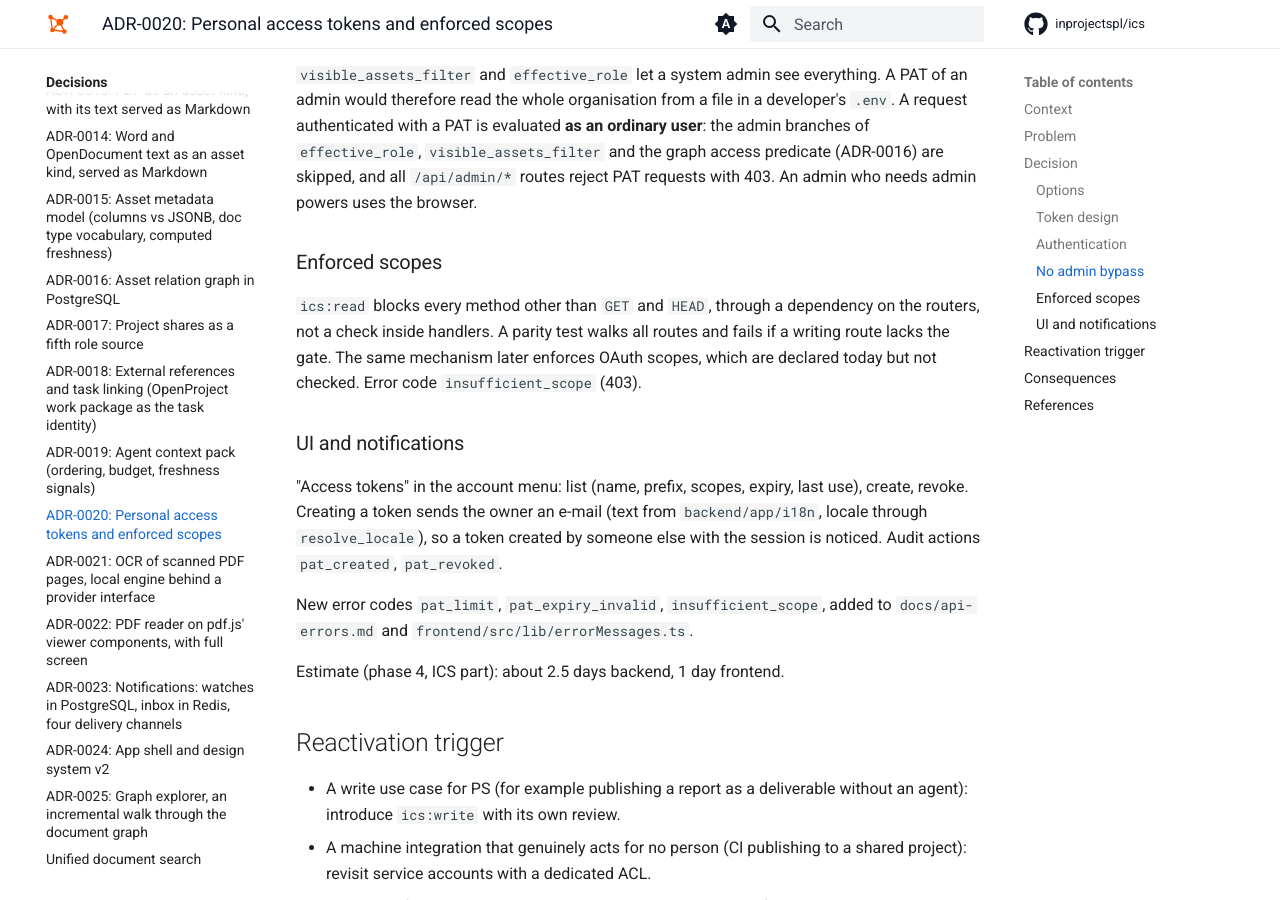
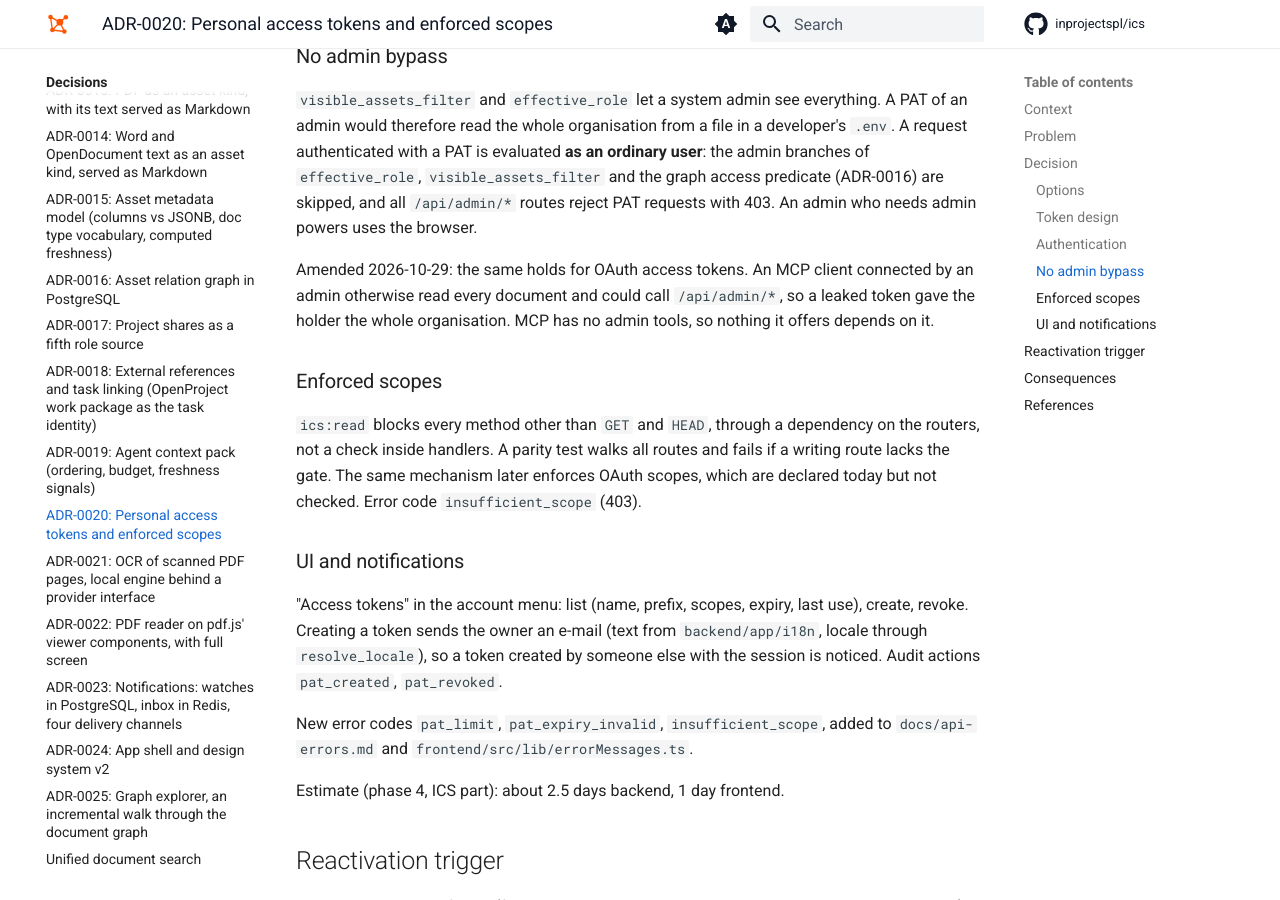
Before and after one commit to inprojectspl/ics, an MkDocs documentation site: the page built from docs/decisions/0020-personal-access-tokens.md, in a window 1280 px wide and 900 px high, scrolled down 2308 px. Built offline with MkDocs 1.6.1 and Material for MkDocs 9.7.7, drawn with Linux system fonts in a browser that asks for light colours; comment, search, counter and statistics services are not loaded; some of the changed text lies outside the part shown.

Commit message:
fix(auth): drop admin powers for OAuth bearer tokens
An admin's MCP token read every document and reached /api/admin/*, so a leaked token exposed the whole organisation. Like a personal access token, an OAuth request is now evaluated as an ordinary user (ADR-0020, amended).

```diff
--- a/docs/decisions/0020-personal-access-tokens.md
+++ b/docs/decisions/0020-personal-access-tokens.md
@@ -1,6 +1,7 @@
 # ADR-0020: Personal access tokens and enforced scopes
 
-**Status:** Accepted, 2026-09-26. Implemented (phase 4 of the document graph work).
+**Status:** Accepted, 2026-09-26. Implemented (phase 4 of the document graph work). Amended
+2026-10-29: OAuth access tokens lose admin powers the same way.
 **Decision owners:** Owner.
 **Scope:** new table `personal_access_tokens`, `backend/app/auth.py` (bearer branch),
 `backend/app/permissions.py` (no admin bypass for PAT requests), a scope dependency on
@@ -77,6 +78,10 @@
 skipped, and all `/api/admin/*` routes reject PAT requests with 403. An admin who needs
 admin powers uses the browser.
 
+Amended 2026-10-29: the same holds for OAuth access tokens. An MCP client connected by an
+admin otherwise read every document and could call `/api/admin/*`, so a leaked token gave the
+holder the whole organisation. MCP has no admin tools, so nothing it offers depends on it.
+
 ### Enforced scopes
 
 `ics:read` blocks every method other than `GET` and `HEAD`, through a dependency on the
```
Also changed, not shown: CHANGELOG.md (+3 -0 lines), docs/guide/administration.md (+1 -1 lines), docs/guide/ai-agents.md (+2 -0 lines), docs/guide/documents.md (+1 -1 lines), 3 other files.
